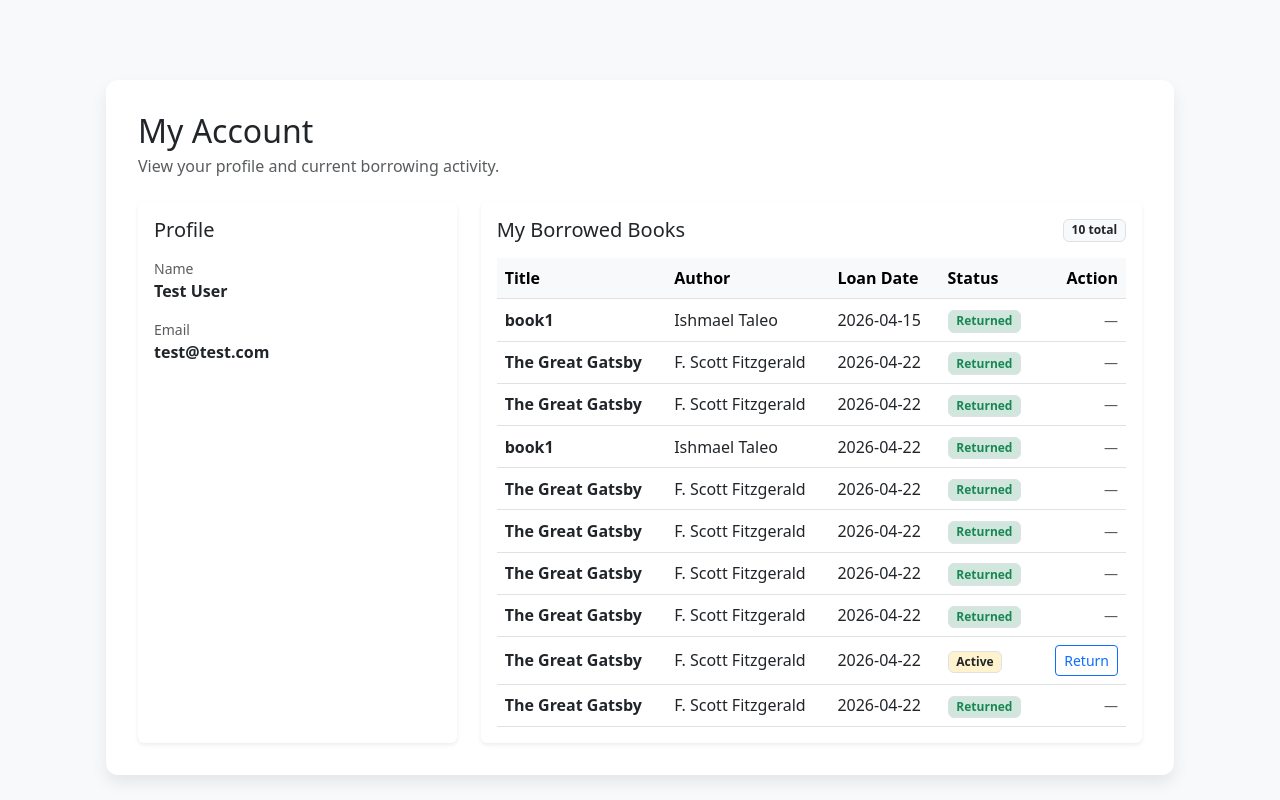
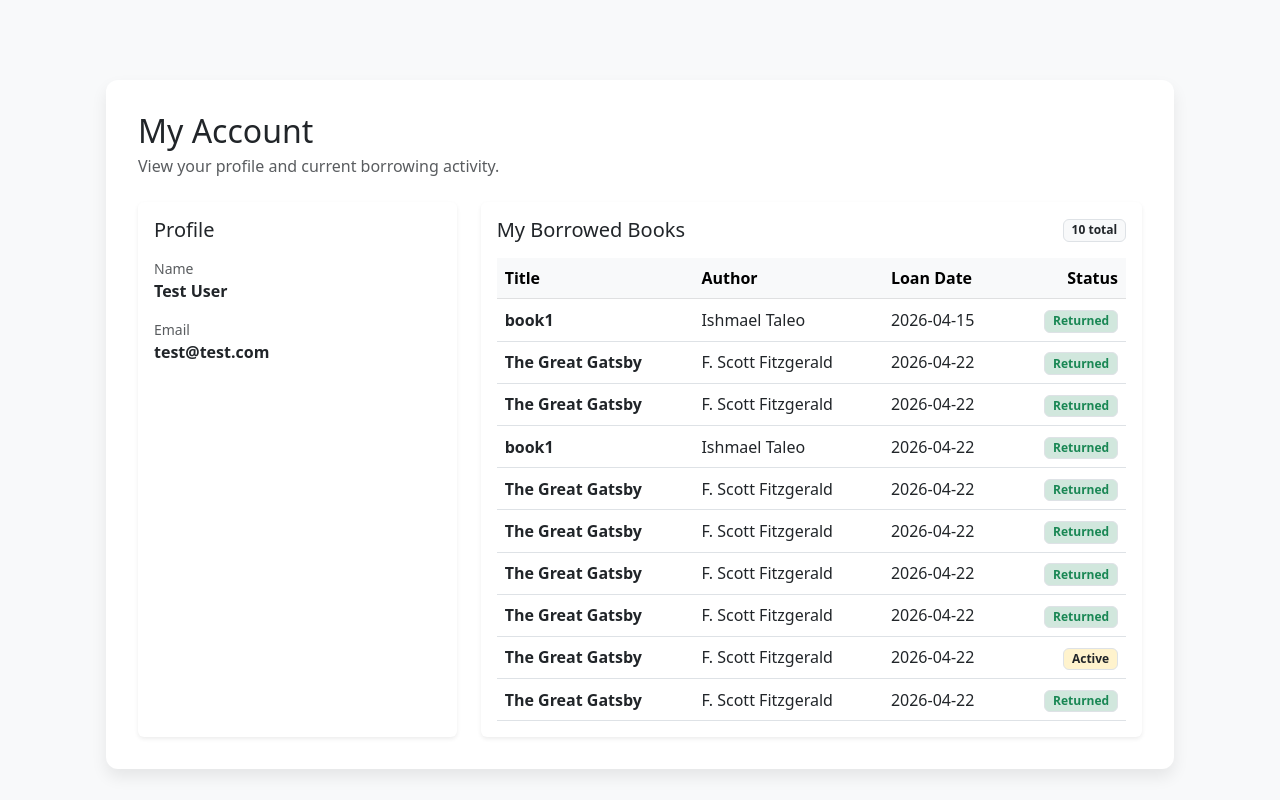
Before and after one commit to CarsonQuesada/LibrarySystem, a Flask app: template frontend/templates/account.html in a window 1280 px wide. Run offline with Flask 3, Linux system fonts and the light colour scheme; the template is opened without the code that fills it: values that come from a table or form of the project are taken from there, others are empty.

Commit message:
Made proper book return

```diff
--- a/backend/app.py
+++ b/backend/app.py
@@ -356,31 +356,34 @@ def borrow(book_id):
 
     return redirect("/")
 
-# ---------------- RETURN ----------------
-@app.route("/return/<int:loan_id>")
-def return_book(loan_id):
+# ---------------- RETURN BOOK (ADMIN) ----------------
+@app.route("/admin/loans/<int:loan_id>/return", methods=["POST"])
+def admin_return_loan(loan_id):
     if "user_id" not in session:
         return redirect("/login")
 
+    current_user = LibraryUser.query.get(session["user_id"])
+    if not current_user or not current_user.is_librarian:
+        return "Unauthorized", 403
+
     loan = Loan.query.get(loan_id)
+    if not loan:
+        flash("Loan not found.", "danger")
+        return redirect("/admin/loans")
 
-    # 🔒 Ensure the loan belongs to the current user
-    if not loan or loan.user_id != session["user_id"]:
-        flash("You cannot return this book.", "danger")
-        return redirect("/account")
+    if loan.returned:
+        flash("This loan is already marked as returned.", "info")
+        return redirect("/admin/loans")
 
-    if not loan.returned:
-        book = Book.query.get(loan.book_id)
+    book = Book.query.get(loan.book_id)
+    loan.returned = True
 
-        loan.returned = True
+    if book.available_copies < book.copy_count:
+        book.available_copies += 1
 
-        if book.available_copies < book.copy_count:
-            book.available_copies += 1
-
-        db.session.commit()
-        flash(f"Successfully returned {book.title}.", "success")
-
-    return redirect("/account")
+    db.session.commit()
+    flash(f'"{book.title}" was returned successfully.', "success")
+    return redirect("/admin/loans")
 
 # ---------------- ACCOUNT ----------------
 @app.route("/account")
--- a/frontend/templates/account.html
+++ b/frontend/templates/account.html
@@ -49,8 +49,7 @@
                 <th>Title</th>
                 <th>Author</th>
                 <th>Loan Date</th>
-                <th>Status</th>
-                <th class="text-end">Action</th>
+                <th class="text-end">Status</th>
               </tr>
             </thead>
             <tbody>
@@ -59,7 +58,7 @@
                 <td class="fw-semibold">{{ loan.book.title }}</td>
                 <td>{{ loan.book.author }}</td>
                 <td>{{ loan.loan_date.strftime("%Y-%m-%d") }}</td>
-                <td>
+                <td class="text-end">
                   {% if loan.returned %}
                   <span class="badge bg-success-subtle text-success border">
                     Returned
@@ -68,15 +67,6 @@
                   <span class="badge bg-warning-subtle text-dark border">
                     Active
                   </span>
-                  {% endif %}
-                </td>
-                <td class="text-end">
-                  {% if not loan.returned %}
-                  <a href="/return/{{ loan.id }}" class="btn btn-sm btn-outline-primary">
-                    Return
-                  </a>
-                  {% else %}
-                  <span class="text-muted small">—</span>
                   {% endif %}
                 </td>
               </tr>
```
Also changed, not shown: frontend/templates/admin_loans.html (+5 -6 lines), backend/database/library.db.
